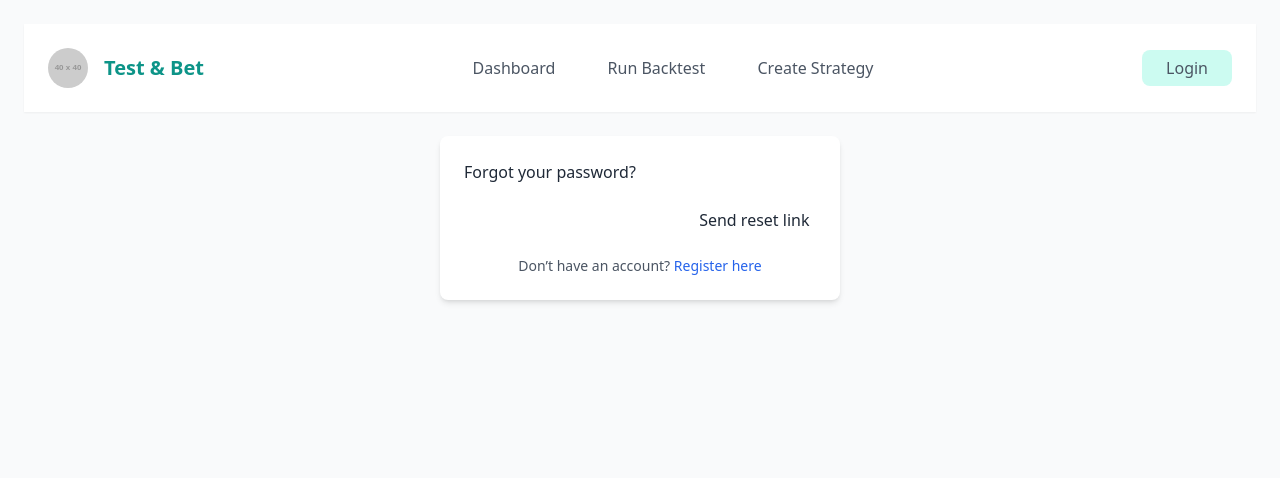
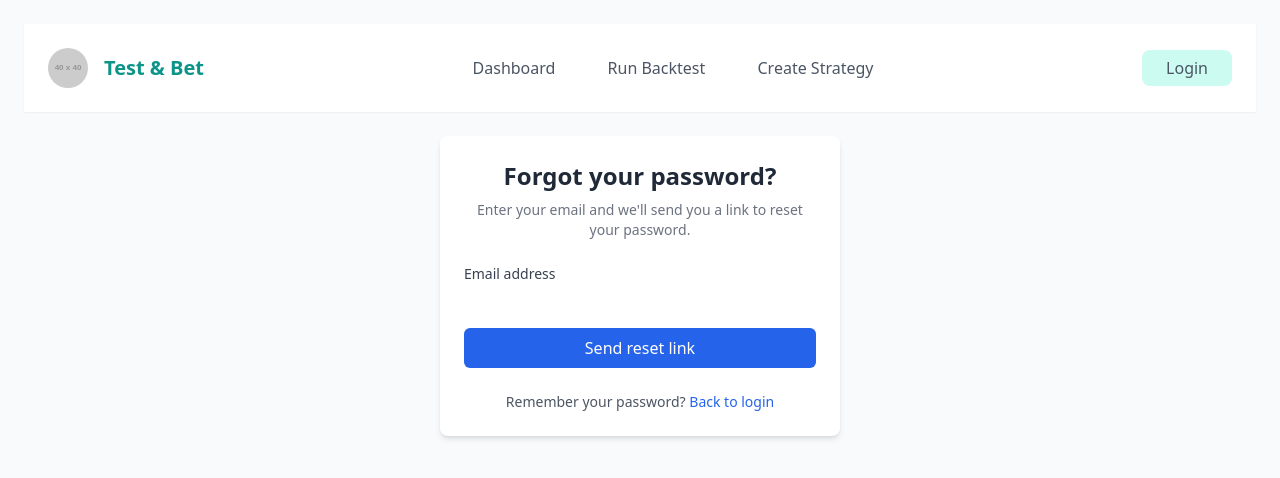
Before and after one commit to gyarab/2025-3e-test-n-bet, a Django app: page /registration/password-reset/ in a window 1280 px wide. Shown: the top 478 px of the page. Run offline with Django 5.2, Linux system fonts and the light colour scheme; grey boxes labelled with a size stand in for pictures from a placeholder-image service; parts of the project's set-up code (start-up, migrations or seed data) failed here and were passed over; some libraries are stand-ins or nearby versions.

Commit message:
Finished password reset

```diff
--- a/apps/market/api/views.py
+++ b/apps/market/api/views.py
@@ -134,6 +134,8 @@ def get_candles_in_range(request, token_id: int):
         payload = json.loads(request.body) if request.body else {}
         token = token.symbol
 
+        print(f"Received payload: {payload}")
+
         interval = payload.get("interval", "1h")
         start_date = payload.get("start_date")
         end_date = payload.get("end_date")
--- a/apps/registration/templates/registration/login.html
+++ b/apps/registration/templates/registration/login.html
@@ -18,7 +18,7 @@
         {% csrf_token %}
 
         <div>
-            <label class="block text-sm font-medium text-gray-700 mb-1">Username</label>
+            <label class="block text-sm font-medium text-gray-700 mb-1">Username or Email</label>
             <input type="text" name="username" value="{{ form.username.value|default:'' }}" required class="w-full rounded-md border-gray-300 shadow-sm focus:border-blue-500 focus:ring-blue-500">
             {% if form.username.errors %}
             <p class="text-sm text-red-600 mt-1">
--- a/apps/registration/templates/registration/password_reset/form.html
+++ b/apps/registration/templates/registration/password_reset/form.html
@@ -12,17 +12,40 @@
 
     <div class="bg-white w-full max-w-md rounded-lg shadow-md p-6 space-y-6">
 
-        <h2>Forgot your password?</h2>
+        <div class="text-center space-y-2">
+            <h2 class="text-2xl font-bold text-gray-800">Forgot your password?</h2>
+            <p class="text-sm text-gray-500">
+                Enter your email and we'll send you a link to reset your password.
+            </p>
+        </div>
 
-        <form method="post">
+        <form method="post" class="space-y-4">
             {% csrf_token %}
-            {{ form.email }}
-            <button type="submit">Send reset link</button>
+
+            <div>
+                <label class="block text-sm font-medium text-gray-700 mb-1">
+                    Email address
+                </label>
+
+                {{ form.email }}
+
+                {% if form.email.errors %}
+                    <p class="text-sm text-red-600 mt-2">
+                        {{ form.email.errors.0 }}
+                    </p>
+                {% endif %}
+            </div>
+
+            <button type="submit" class="w-full bg-blue-600 text-white py-2 rounded-md font-medium hover:bg-blue-700 transition-colors">
+                Send reset link
+            </button>
         </form>
 
         <p class="text-sm text-gray-600 text-center">
-            Don’t have an account?
-            <a href="/registration/register" class="text-blue-600 hover:underline font-medium">Register here</a>
+            Remember your password?
+            <a href="{% url 'login' %}" class="text-blue-600 hover:underline font-medium">
+                Back to login
+            </a>
         </p>
 
     </div>
--- a/apps/registration/urls.py
+++ b/apps/registration/urls.py
@@ -8,7 +8,8 @@ urlpatterns = [
     path("logout/", logout_view, name="logout"),
     path("password-reset/",
         auth_views.PasswordResetView.as_view(
-            template_name="registration/password_reset/form.html"
+            template_name="registration/password_reset/form.html",
+            email_template_name="registration/password_reset/email.html",
         ),
         name="password_reset"
     ),
--- a/core/views.py
+++ b/core/views.py
@@ -8,11 +8,8 @@ def home_view(request):
     if request.user.is_authenticated:
         recent_backtests = (
             Backtest.objects
-            .filter(user=request.user)
+            .filter(user=request.user, timeframe__isnull=False)
             .order_by("-created_at")[:5]
         )
 
-    if recent_backtests:
-        print("Recent backtests:", recent_backtests[0])  # Debugging statement
-
     return render(request, "core/home.html", {"recent_backtests": recent_backtests})
--- a/prj/settings.py
+++ b/prj/settings.py
@@ -133,7 +133,7 @@ AUTH_PASSWORD_VALIDATORS = [
 
 AUTH_USER_MODEL = "registration.CustomUser"
 
-EMAIL_BACKEND = 'django.core.mail.backends.console.EmailBackend'
+EMAIL_BACKEND = "django.core.mail.backends.console.EmailBackend"
 
 # Internationalization
 # https://docs.djangoproject.com/en/5.0/topics/i18n/
```
Also changed, not shown: apps/backtests/templates/backtests/components/backtest_details.html (+5 -5 lines), apps/backtests/templates/backtests/components/recent_backtests.html (+4 -4 lines), apps/market/services.py (+16 -0 lines), apps/registration/forms.py (+31 -2 lines), apps/registration/templates/registration/password_reset/email.html (added, +10 -0 lines).
